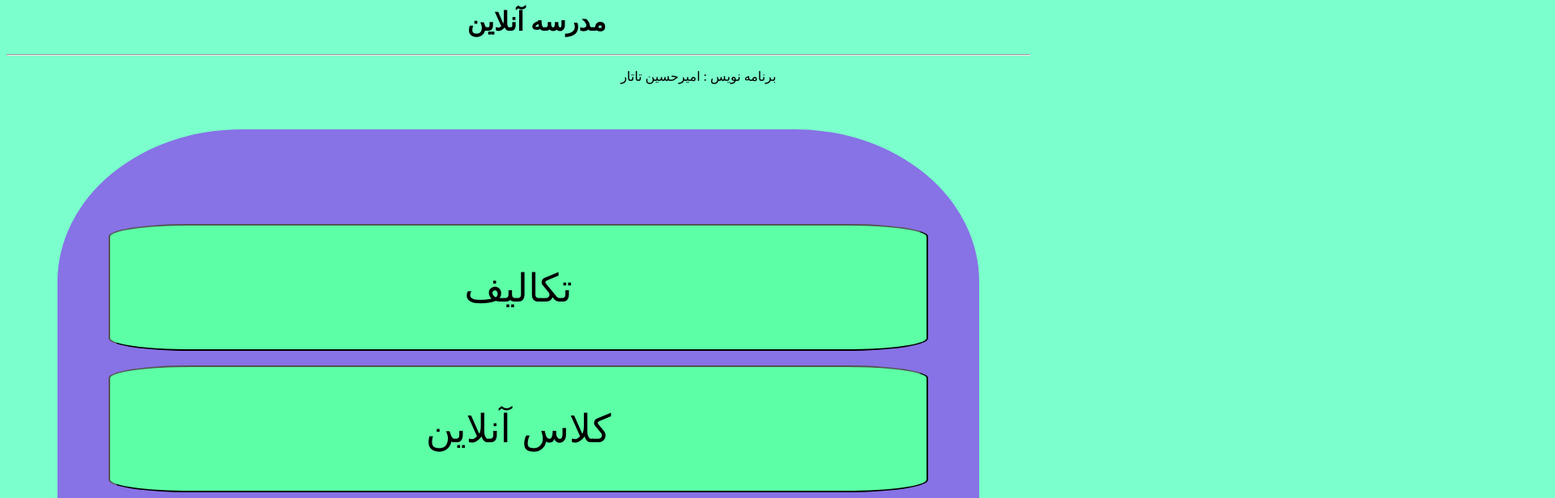
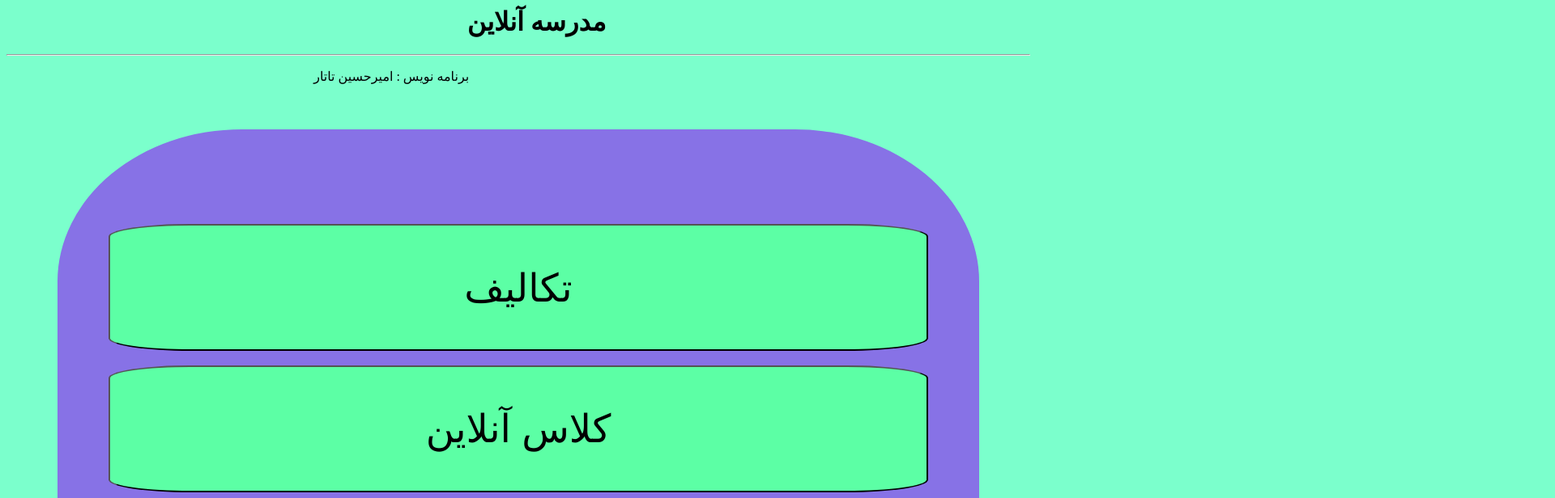
Before and after one commit to amirhosseintatar/app.web.school, a plain HTML site: page index.html in a window 1280 px wide. Shown: the top 616 px of the page at 81% size, 1920 px wide, since content can reach past the window. Drawn offline with Linux system fonts and the light colour scheme.

Commit message:
Update index.html

```diff
--- a/index.html
+++ b/index.html
@@ -64,7 +64,7 @@
     <h1 id="Title">مدرسه آنلاین</h1>
     <hr>
     <div class="">
-        <p style="position: relative; left: 60%;">برنامه نویس : امیرحسین تاتار</p>
+        <p style="position: relative; left: 30%;">برنامه نویس : امیرحسین تاتار</p>
     </div>
     <div id="back"></div>
     <input id="work" type="button" value="تکالیف" onclick="fwork()"><br><br>
```
